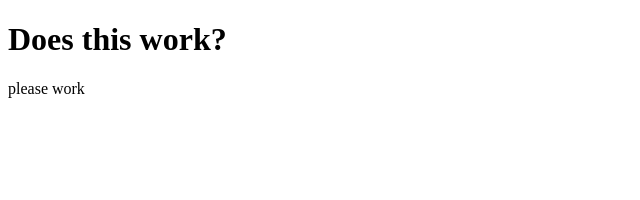
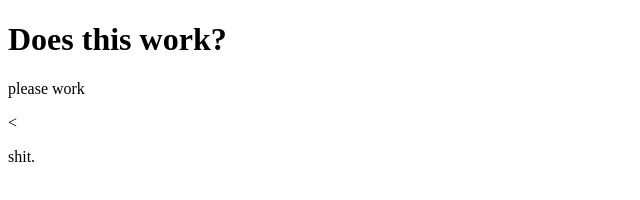
Before and after one commit to kelarotta/kelarotta.github.io, a plain HTML site: page index.html in a window 1280 px wide. Shown: the full height of the page, 0-640 px from the left. Drawn offline with Linux system fonts and the light colour scheme.

Commit message:
initial commit

```diff
--- a/index.html
+++ b/index.html
@@ -3,5 +3,6 @@
 <body>
 <h1>Does this work?</h1>
 <p>please work</p>
+<<p>shit.</p>
 </body>
 </html>
```
